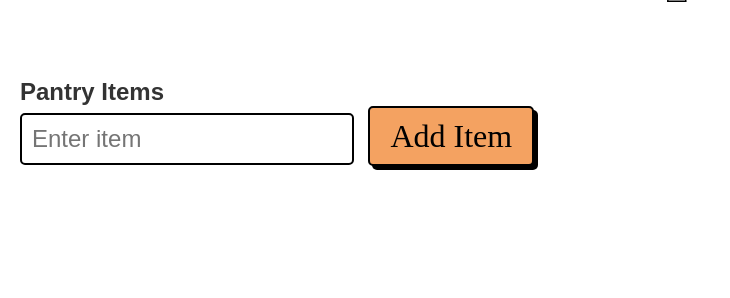
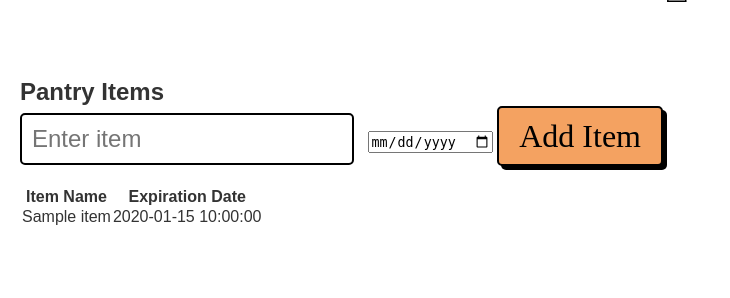
Before and after one commit to LeoKraushaar/scrapz, a Python web app: template flask/templates/pantry.html in a window 1280 px wide. Shown: the part 82-380 px from the top of the page, without its empty margins (0-730 px from the left). Run offline with Jinja, Linux system fonts and the light colour scheme; the template is opened without the code that fills it: most values are stand-ins (such as "Sample title", 1, 10 or a date in 2020); some web fonts are replaced.

Commit message:
Added date

```diff
--- a/flask/mongodb/mongo_manager.py
+++ b/flask/mongodb/mongo_manager.py
@@ -23,6 +23,9 @@ class MongoManager:
         coll = self.getCollection(coll_name)
         results = coll.aggregate(self.pipeline)
         return results
+
+    def insertOne(self, collection_name, document):
+        self.db[collection_name].insert_one(document)
 
     ## Aggregation functions go here
 
--- a/flask/templates/pantry.html
+++ b/flask/templates/pantry.html
@@ -5,10 +5,28 @@
 <div class="pantry-container">
   <h2>Pantry Items</h2>
   <div class="add-item-container">
-    <input type="text" id="item-input" placeholder="Enter item" />
-    <button id="add-item-btn" class="demo-btn">Add Item</button>
+    <form id="add-item-form" method="POST" action="{{ url_for('pantry') }}">
+      <input type="text" name="name" id="item-input" placeholder="Enter item" required />
+      <input type="date" name="expiration_date" id="expiration-date-input" placeholder="Enter expiration date" required />
+      <button type="submit" id="add-item-btn" class="demo-btn">Add Item</button>
+    </form>
   </div>
-  <ul id="item-list"></ul>
+  <table id="item-table">
+    <thead>
+      <tr>
+        <th>Item Name</th>
+        <th>Expiration Date</th>
+      </tr>
+    </thead>
+    <tbody>
+      {% for item in items %}
+      <tr>
+        <td>{{ item.name }}</td>
+        <td>{{ item.expiration_date }}</td>
+      </tr>
+      {% endfor %}
+    </tbody>
+  </table>
 </div>
 
 <script src="{{ url_for('static', filename='add.js') }}"></script>
```
Also changed, not shown: flask/app.py (+17 -10 lines).
